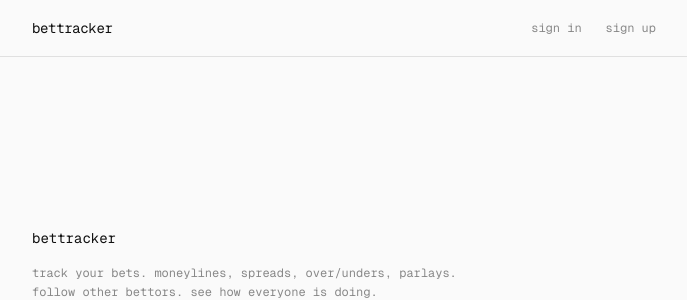
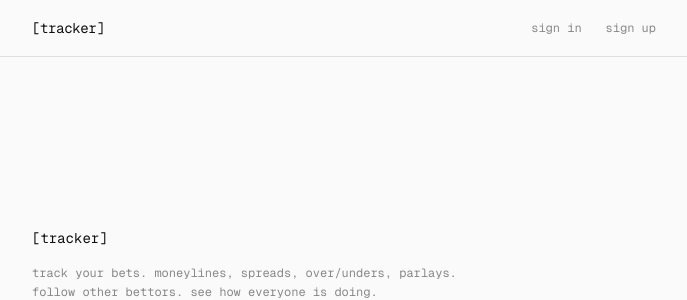
Before and after one commit to gonyeacole/betting, a Next.js app: page / in a window 1280 px wide. Shown: the top 300 px of the page, without its empty margins (296-983 px from the left). Built offline with nearby package versions, Linux system fonts and the light colour scheme; no server answers.

Commit message:
Rename app to [tracker]
https://claude.ai/code/session_01XcsPXyetbpbP2A1xzxCNqX

```diff
--- a/src/app/layout.tsx
+++ b/src/app/layout.tsx
@@ -11,7 +11,7 @@ const geistMono = localFont({
 });
 
 export const metadata: Metadata = {
-  title: "bettracker",
+  title: "[tracker]",
   description: "track your bets",
 };
 
--- a/src/app/page.tsx
+++ b/src/app/page.tsx
@@ -5,7 +5,7 @@ export default function Home() {
     <div className="min-h-[70vh] flex flex-col justify-center">
       <div className="space-y-8">
         <div className="space-y-4">
-          <h1 className="text-sm lowercase">bettracker</h1>
+          <h1 className="text-sm">[tracker]</h1>
           <p className="text-xs text-[#888] leading-relaxed max-w-md">
             track your bets. moneylines, spreads, over/unders, parlays.
             follow other bettors. see how everyone is doing.
--- a/src/components/Navbar.tsx
+++ b/src/components/Navbar.tsx
@@ -12,8 +12,8 @@ export default function Navbar() {
     <nav className="border-b">
       <div className="max-w-2xl mx-auto px-6">
         <div className="flex justify-between items-center h-14">
-          <Link href="/" className="text-sm tracking-tight lowercase">
-            bettracker
+          <Link href="/" className="text-sm tracking-tight">
+            [tracker]
           </Link>
 
           {session ? (
```
